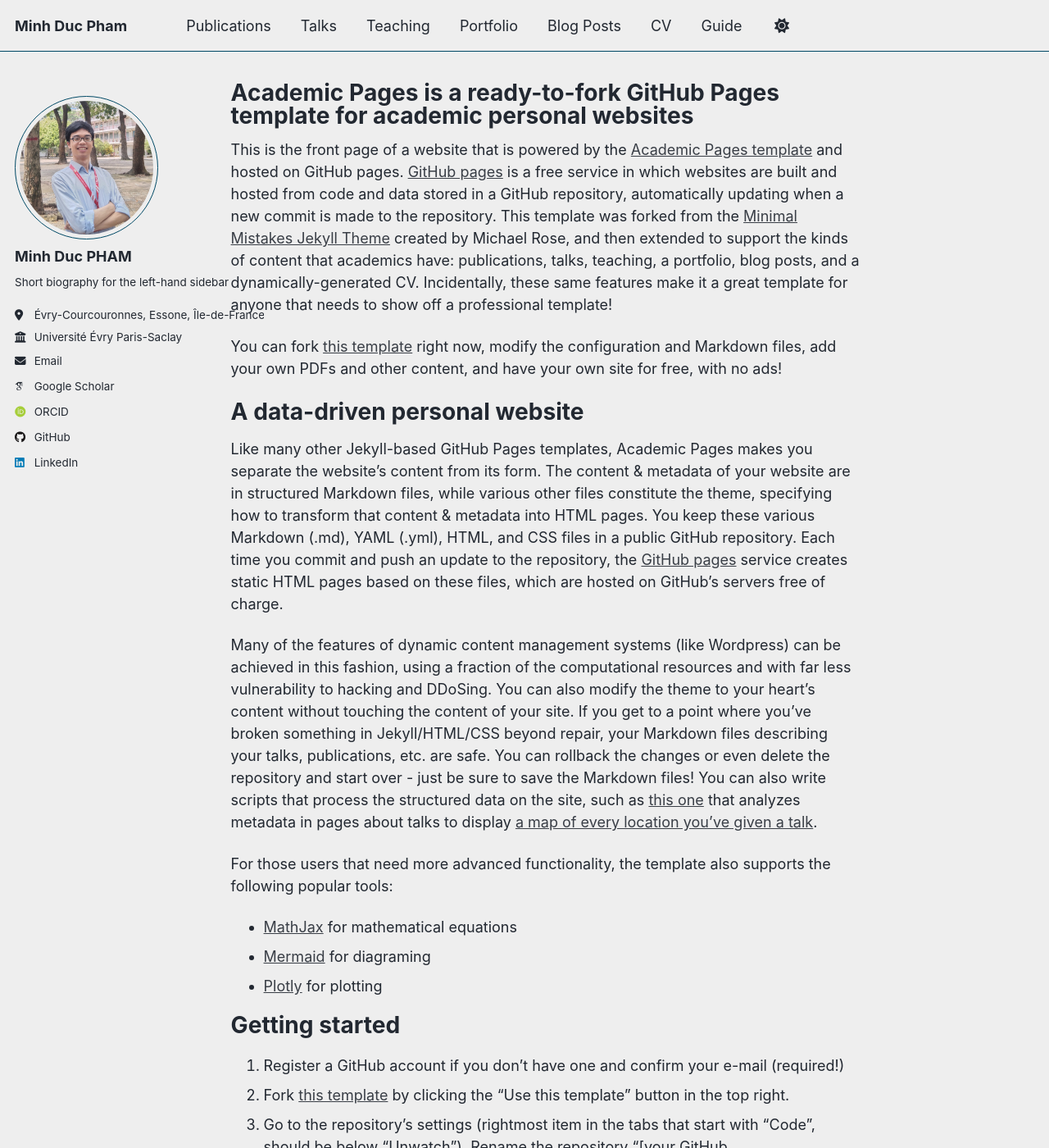
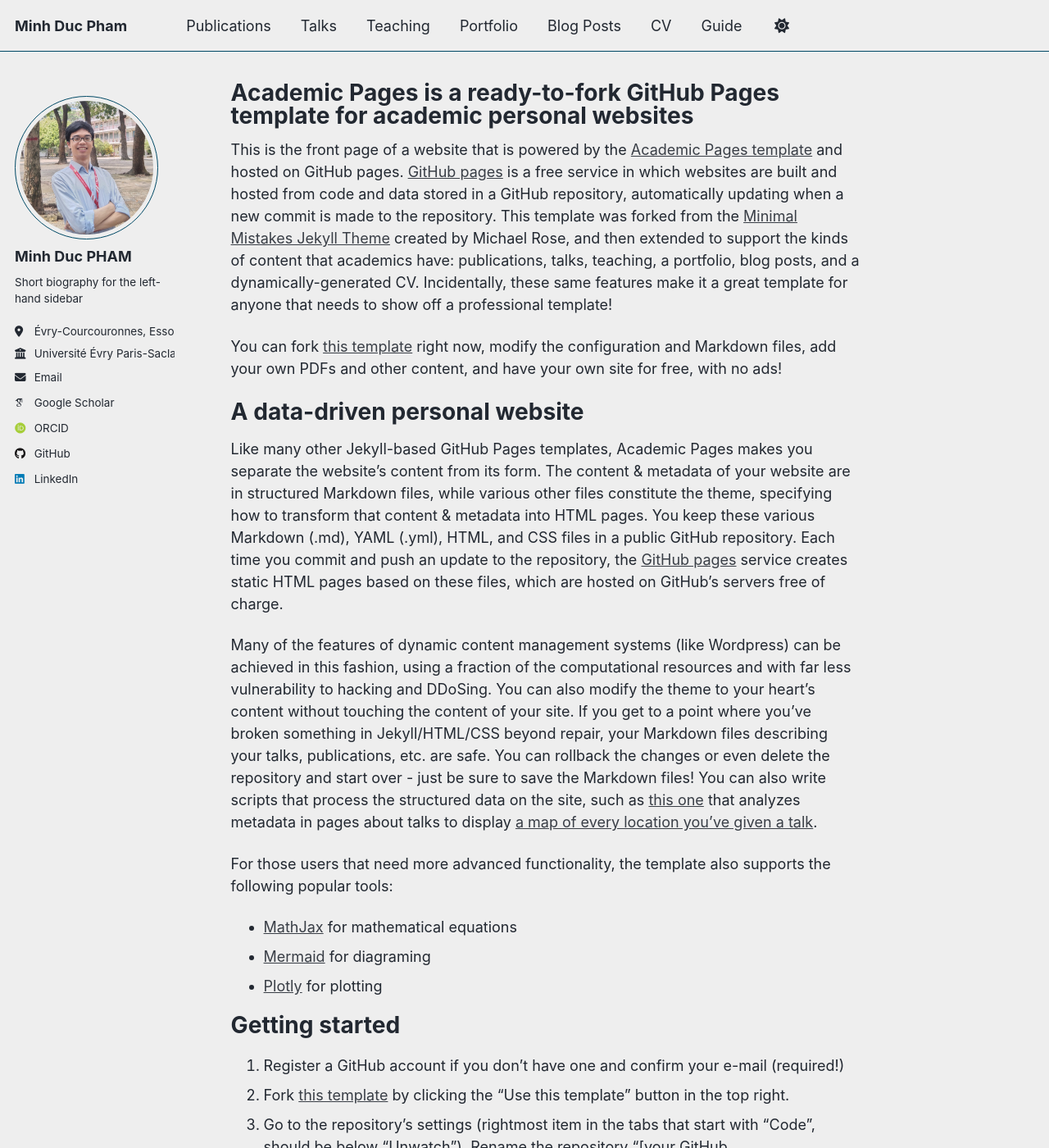
Before and after one commit to phamminhducH/phamminhducH.github.io, a Jekyll site: the page built from _pages/about.md, in a window 1280 px wide and 1400 px high. Shown: the whole window at 82% size. Built offline with Jekyll 4.4.1, drawn with Linux system fonts in a browser that asks for light colours; some web fonts are replaced; a script that is not in the unit is left out.

Commit message:
Update _sidebar.scss

```diff
--- a/_sass/layout/_sidebar.scss
+++ b/_sass/layout/_sidebar.scss
@@ -10,10 +10,10 @@
   -webkit-transform: translate3d(0, 0 , 0);
           transform: translate3d(0, 0 , 0);
 
+   max-width: 500px;
    word-wrap: break-word;
    overflow-wrap: anywhere;
    white-space: normal;
-   max-width: 100%;
 
   @include clearfix();
   margin-bottom: 1em;
@@ -30,7 +30,7 @@
   }
 
   @include breakpoint($large) {
-    @include span(3 of 12);
+    @include span(2 of 12);
     opacity: 1;
     -webkit-transition: opacity 0.2s ease-in-out;
             transition: opacity 0.2s ease-in-out;
```
